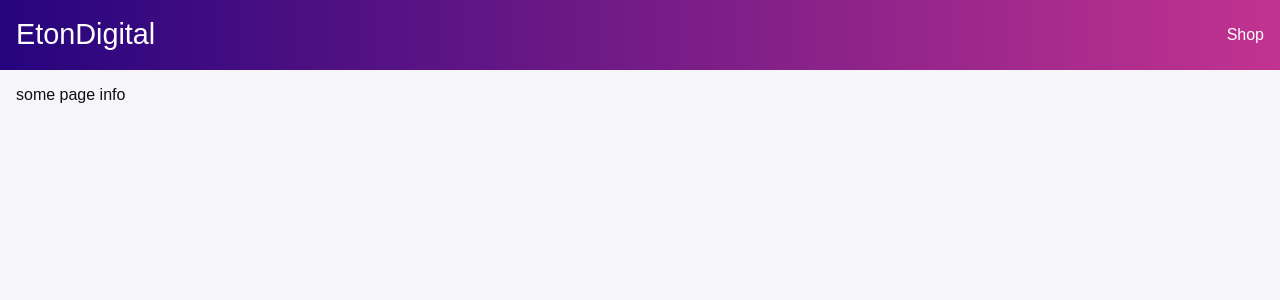
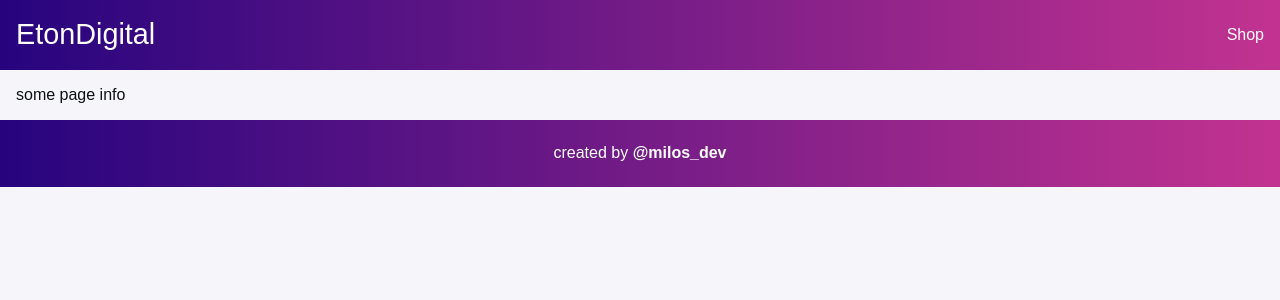
Before and after one commit to m-eton/eton-shop, a React (Create React App) app: page /cart in a window 1280 px wide. Shown: the top 300 px of the page. Built offline with nearby package versions, Linux system fonts and the light colour scheme.

Commit message:
footer done

```diff
--- /dev/null
+++ b/src/components/Footer.js
@@ -0,0 +1,18 @@
+import React from "react";
+
+const Footer = () => (
+  <footer className="footer">
+    <p>
+      created by{" "}
+      <a
+        href="https://milos.netlify.com/"
+        target="_blank"
+        rel="noopener noreferrer"
+      >
+        @milos_dev
+      </a>
+    </p>
+  </footer>
+);
+
+export default Footer;
--- a/src/routers/AppRouter.js
+++ b/src/routers/AppRouter.js
@@ -2,6 +2,7 @@ import React from "react";
 import { BrowserRouter, Route, Switch } from "react-router-dom";
 
 import Header from "../components/Header";
+import Footer from "../components/Footer";
 import ShopPage from "../components/ShopPage";
 import CartPage from "../components/CartPage";
 import NotFoundPage from "../components/NotFoundPage";
@@ -16,6 +17,7 @@ const AppRouter = () => (
         <Route component={NotFoundPage} />
       </Switch>
     </div>
+    <Footer />
   </BrowserRouter>
 );
 
--- a/src/styles/base/_settings.scss
+++ b/src/styles/base/_settings.scss
@@ -15,3 +15,5 @@ $screen-padding-xs: 0 1em;
 $screen-padding-sm: 0 1em;
 $screen-padding-md: 0 1em;
 $screen-padding-lg: 0 1em;
+
+$border-radius: 7px;
--- /dev/null
+++ b/src/styles/components/_footer.scss
@@ -0,0 +1,19 @@
+.footer {
+  margin-top: 1em;
+  background: linear-gradient(to right, $accent1, $accent2);
+  color: $white;
+
+  padding: 0.5em;
+
+  p {
+    text-align: center;
+  }
+  a {
+    color: $white;
+    text-decoration: none;
+    font-weight: bold;
+    &:hover {
+      text-decoration: underline;
+    }
+  }
+}
--- a/src/styles/components/_product.scss
+++ b/src/styles/components/_product.scss
@@ -1,5 +1,5 @@
 .product-card {
-  border-radius: 1em;
+  border-radius: $border-radius;
   overflow: hidden;
   background: white;
   height: 440px;
@@ -46,7 +46,7 @@
 .add-btn {
   width: 100%;
   padding: 0.5em;
-  border-radius: 0.5em;
+  border-radius: $border-radius;
   border: none;
 
   background: purple;
--- a/src/styles/components/_shop-filters.scss
+++ b/src/styles/components/_shop-filters.scss
@@ -5,12 +5,12 @@
   .search {
     width: 70%;
     padding: 0.5em;
-    border-radius: 5px;
+    border-radius: $border-radius;
   }
   .sort {
     width: 27%;
     margin-left: 3%;
     padding: 0.5em;
-    border-radius: 5px;
+    border-radius: $border-radius;
   }
 }
--- a/src/styles/styles.scss
+++ b/src/styles/styles.scss
@@ -1,7 +1,8 @@
 @import "./base/settings";
 @import "./base/base";
 
+@import "./components/header";
+@import "./components/footer";
 @import "./components/shop-products";
 @import "./components/shop-filters";
 @import "./components/product";
-@import "./components/header";
```
